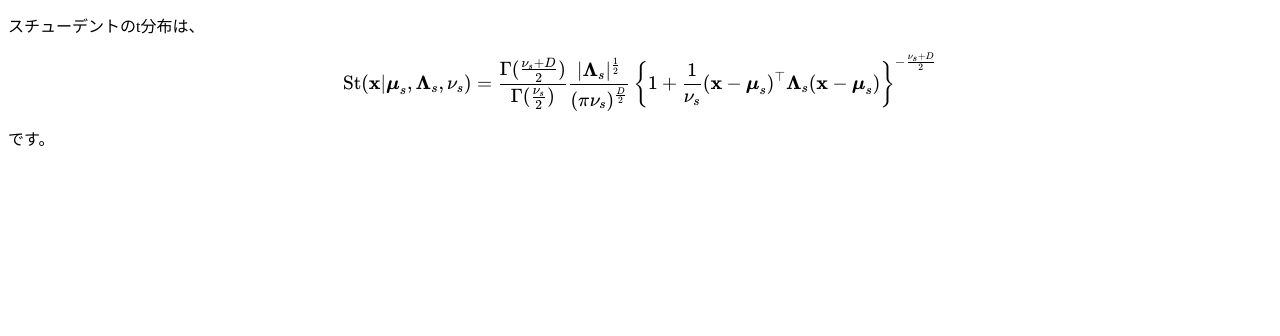
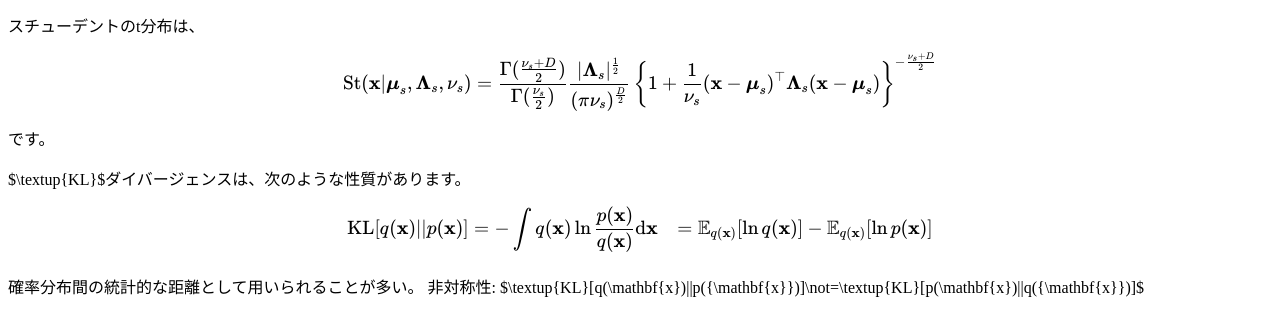
Before and after one commit to naribow/gh-pages, a plain HTML site: page index.html in a window 1280 px wide. Shown: the part 116-452 px from the top of the page. Drawn offline with nearby package versions, Linux system fonts and the light colour scheme.

Commit message:
test naribow

```diff
--- a/index.html
+++ b/index.html
@@ -25,5 +25,16 @@
         $$
         です。
     </p>
+    <p>
+        $\textup{KL}$ダイバージェンスは、次のような性質があります。
+        $$
+        \begin{aligned}
+        \textup{KL}[q(\mathbf{x})||p(\mathbf{x})]
+        &=-\int q(\mathbf{x})\ln \frac{p(\mathbf{x})}{q(\mathbf{x})}\textup{d}\mathbf{x}
+        &=\mathbb{E}_{q(\mathbf{x})}[\ln q(\mathbf{x})]-\mathbb{E}_{q{(\mathbf{x})}}[\ln p(\mathbf{x})]
+        \end{aligned}
+        $$
+        確率分布間の統計的な距離として用いられることが多い。
+        非対称性: $\textup{KL}[q(\mathbf{x})||p({\mathbf{x}})]\not=\textup{KL}[p(\mathbf{x})||q({\mathbf{x}})]$
 </body>
 </html>
```
